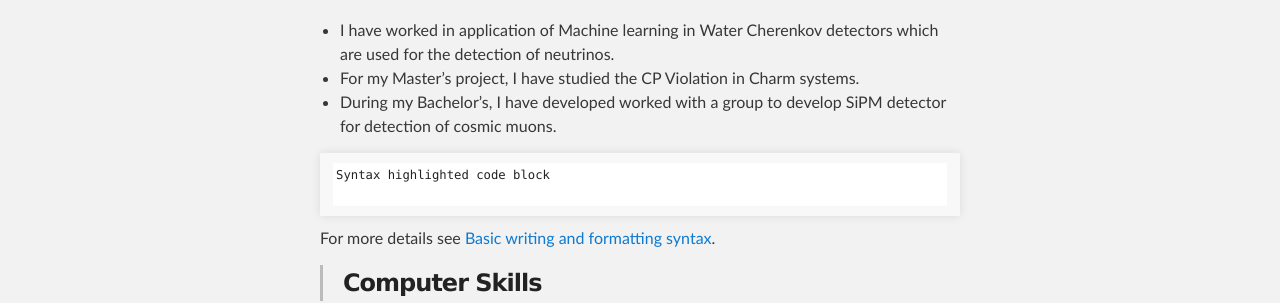
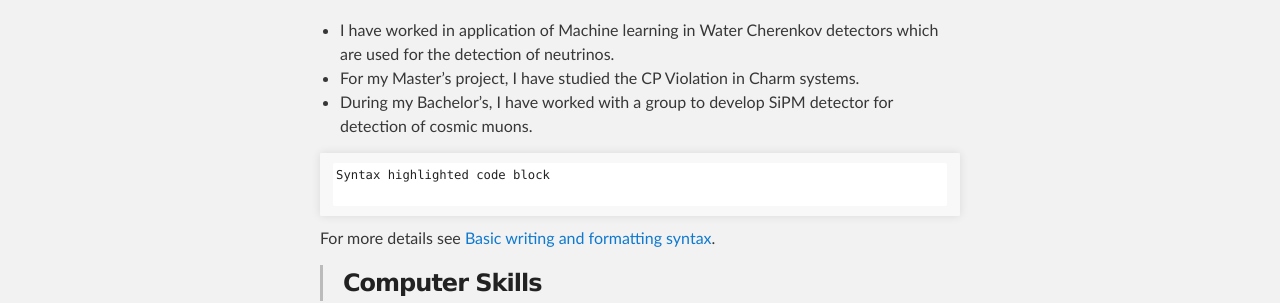
Before and after one commit to Arnab-Sarker/aaaa, a Jekyll site: the page built from index.md, in a window 1280 px wide. Shown: the part 852-1155 px from the top of the page. Built offline with Jekyll 4.4.1, drawn with Linux system fonts in a browser that asks for light colours; our own code applies the rules of GitHub Pages for plain Markdown files.

Commit message:
Update index.md

````diff
--- a/index.md
+++ b/index.md
@@ -26,7 +26,7 @@ Guwahati, Assam, India
 
 * I have worked in application of Machine learning in Water Cherenkov detectors which are used for the detection of neutrinos.
 * For my Master's project, I have studied the CP Violation in Charm systems.
-* During my Bachelor's, I have developed worked with a group to develop SiPM detector for detection of cosmic muons.
+* During my Bachelor's, I have worked with a group to develop SiPM detector for detection of cosmic muons.
 
 
 ```markdown
````
